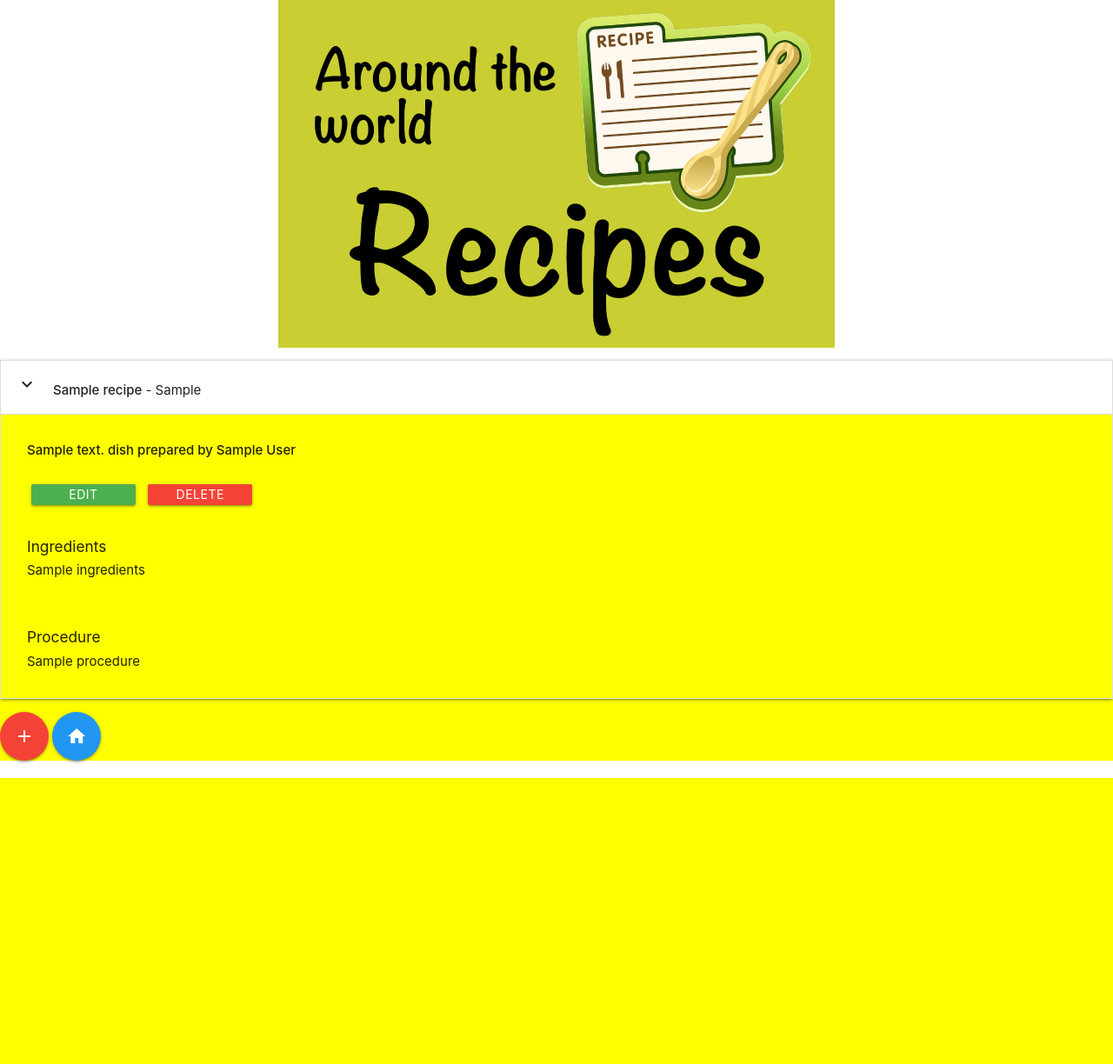
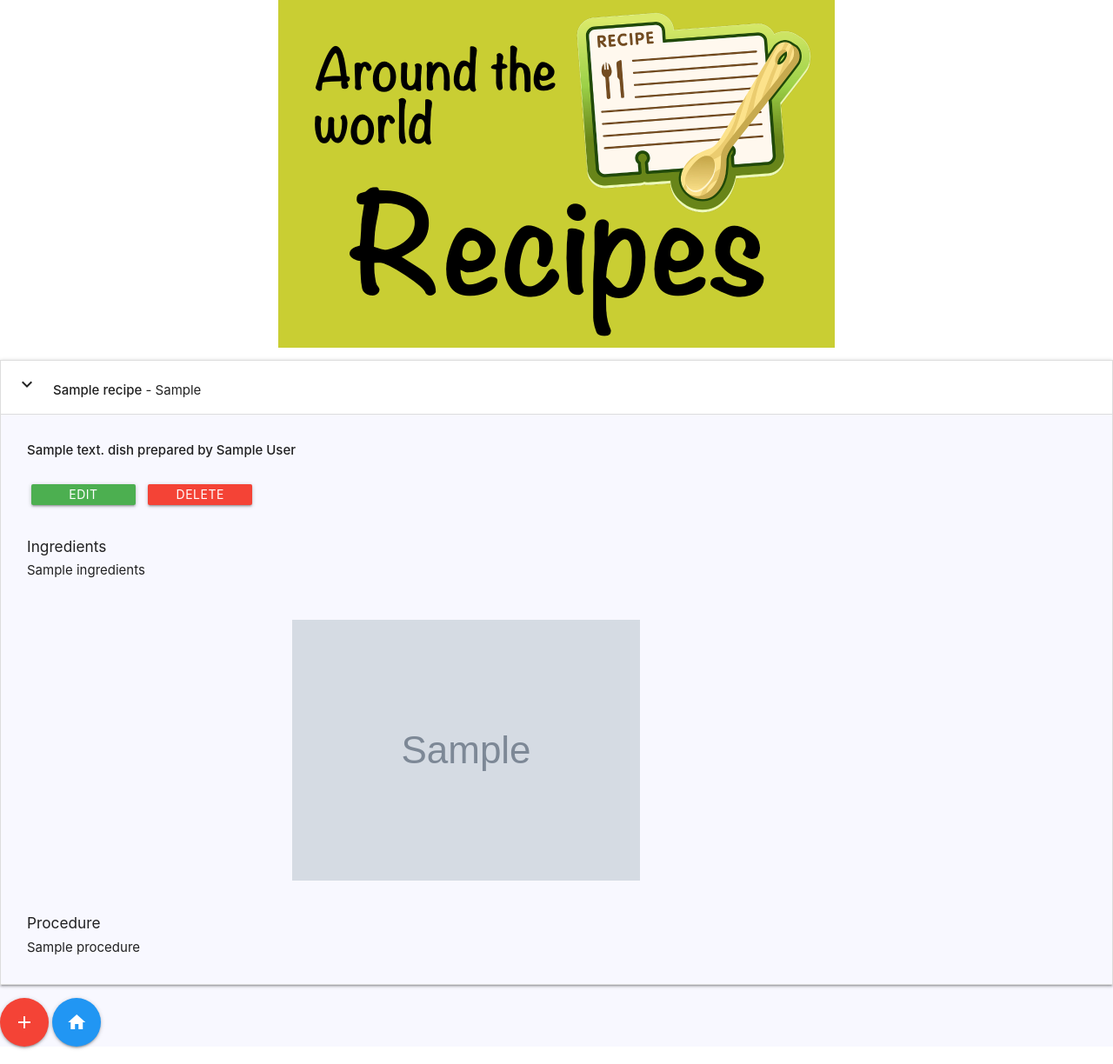
Before and after one commit to jeffoneilldev/dcd-milestone-project-recipes, a Flask app: page /get_recipe in a window 1280 px wide, after a click that opens the changed part. Shown: the whole page at 87% size. Before the commit the page ends 895 px from the top, so only its background shows below. Run offline with Flask 2, Linux system fonts and the light colour scheme; grey boxes marked "Sample" are stand-in pictures; a database or web service that is not in the repository returns one stand-in record (values such as "Sample title"); some libraries are stand-ins or nearby versions.

Commit message:
added images to recipes

```diff
--- a/static/css/style.css
+++ b/static/css/style.css
@@ -1,6 +1,6 @@
 
 .container {
-    background-color: yellow;
+    background-color: GhostWhite;
     height: 80%;
     width: 100%;
 }
@@ -9,11 +9,8 @@
     align-content: center;
 }
 
-
-
-.nav-wrapper {
- /*   margin-left: 20px;
-    margin-right: 20px; */
+.collapsible-header {
+    display: block;
 }
 
 .dropdown-trigger {
@@ -24,9 +21,6 @@
     width: 200px;
 }
 
-/*.dropdown2 {
-    display: block;
-}*/
 
 .vegetarian {
     text-align: left;
@@ -35,6 +29,8 @@
 .meateaters {
     text-align: left;
 }
+
+
 
 .btn_small {
     height: 24px;
@@ -73,6 +69,11 @@
     margin: auto;
     padding: 20px;
 }
+ .recipe_image {
+    height: 10%;
+    width: 50%;
+    margin: auto;
+}
 }
 
 @media (min-width: 992px) {
@@ -87,4 +88,9 @@
     margin: auto;
     padding: 20px;
 }
+ .recipe_image {
+    height: 10%;
+    width: 50%;
+    margin: auto;
 }
+}
--- a/templates/chinese.html
+++ b/templates/chinese.html
@@ -26,6 +26,9 @@
                     {{chinese.ingredients}}
                 </div><br><br>
 
+                <div class="recipe_image col s12">
+                    <img src="{{chinese.image}}" style="max-width:100%;max-height:10%;">
+                </div><br>
 
                 <h6>Procedure</h6>
                 <div class="col s9">
--- a/templates/home.html
+++ b/templates/home.html
@@ -37,7 +37,7 @@
                                            <a href="{{url_for('recipe_meateater', recipe_id=recipe._id)}}" class="waves-effect waves-light btn green col s12">Meat Eater</a></div></li>
 
                                            <li>
-                                           <div class="collapsible-header waves-effect waves-light btn green col s12">Cuisine<i class="material-icons right">arrow_drop_down</i></div>
+                                           <div class="collapsible-header waves-effect waves-light btn green col s12">Cuisine</div>
                                              <div class="collapsible-body">
                                                <ul class="collapsible">
                                                <li><div class="irish">
@@ -49,7 +49,7 @@
                                            </ul></div></li>
 
                                            <li>
-                                           <div class="collapsible-header waves-effect waves-light btn green col s12">Author<i class="material-icons right">arrow_drop_down</i></div>
+                                           <div class="collapsible-header waves-effect waves-light btn green col s12">Author</div>
                                            <div class="collapsible-body">
                                               <ul class="collapsible">
                                                <li><div class="kittyogrady">
--- a/templates/irish.html
+++ b/templates/irish.html
@@ -26,6 +26,9 @@
                     {{irish.ingredients}}
                 </div><br><br>
 
+                <div class="recipe_image col s12">
+                    <img src="{{irish.image}}" style="max-width:100%;max-height:10%;">
+                </div><br>
 
                 <h6>Procedure</h6>
                 <div class="col s9">
--- a/templates/italian.html
+++ b/templates/italian.html
@@ -26,6 +26,9 @@
                     {{italian.ingredients}}
                 </div><br><br>
 
+                <div class="recipe_image col s12">
+                    <img src="{{italian.image}}" style="max-width:100%;max-height:10%;">
+                </div><br>
 
                 <h6>Procedure</h6>
                 <div class="col s9">
--- a/templates/kimsang.html
+++ b/templates/kimsang.html
@@ -26,6 +26,9 @@
                     {{kimsang.ingredients}}
                 </div><br><br>
 
+                <div class="recipe_image col s12">
+                    <img src="{{kimsang.image}}" style="max-width:100%;max-height:10%;">
+                </div><br>
 
                 <h6>Procedure</h6>
                 <div class="col s9">
--- a/templates/kittyogrady.html
+++ b/templates/kittyogrady.html
@@ -26,6 +26,9 @@
                     {{kittyogrady.ingredients}}
                 </div><br><br>
 
+                <div class="recipe_image col s12">
+                    <img src="{{kittyogrady.image}}" style="max-width:100%;max-height:10%;">
+                </div><br>
 
                 <h6>Procedure</h6>
                 <div class="col s9">
--- a/templates/meateater.html
+++ b/templates/meateater.html
@@ -26,6 +26,9 @@
                     {{meateaters.ingredients}}
                 </div><br><br>
 
+                <div class="recipe_image col s12">
+                    <img src="{{meateaters.image}}" style="max-width:100%;max-height:10%;">
+                </div><br>
 
                 <h6>Procedure</h6>
                 <div class="col s9">
--- a/templates/paolodicanio.html
+++ b/templates/paolodicanio.html
@@ -26,6 +26,9 @@
                     {{paolodicanio.ingredients}}
                 </div><br><br>
 
+                <div class="recipe_image col s12">
+                    <img src="{{paolodicanio.image}}" style="max-width:100%;max-height:10%;">
+                </div><br>
 
                 <h6>Procedure</h6>
                 <div class="col s9">
--- a/templates/recipe.html
+++ b/templates/recipe.html
@@ -23,7 +23,9 @@
                     {{recipe.ingredients}}
                 </div><br><br>
 
-
+                <div class="recipe_image col s12">
+                    <img src="{{recipe.image}}" style="max-width:100%;max-height:10%;">
+                </div><br>
 
                 <h6>Procedure</h6>
                 <div class="col s9">
--- a/templates/vegetarian.html
+++ b/templates/vegetarian.html
@@ -26,6 +26,9 @@
                     {{vegetarian.ingredients}}
                 </div><br><br>
 
+                <div class="recipe_image col s12">
+                    <img src="{{vegetarian.image}}" style="max-width:100%;max-height:10%;">
+                </div><br>
 
                 <h6>Procedure</h6>
                 <div class="col s9">
```
